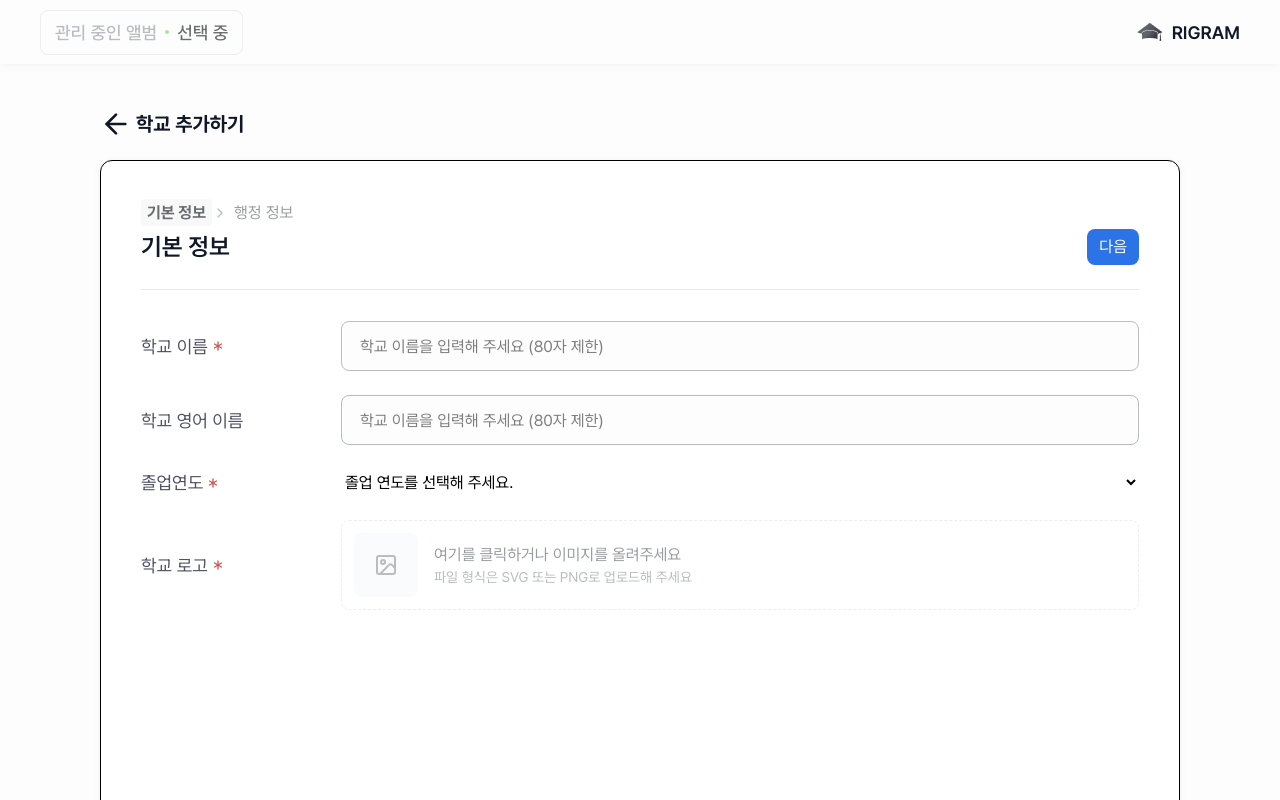
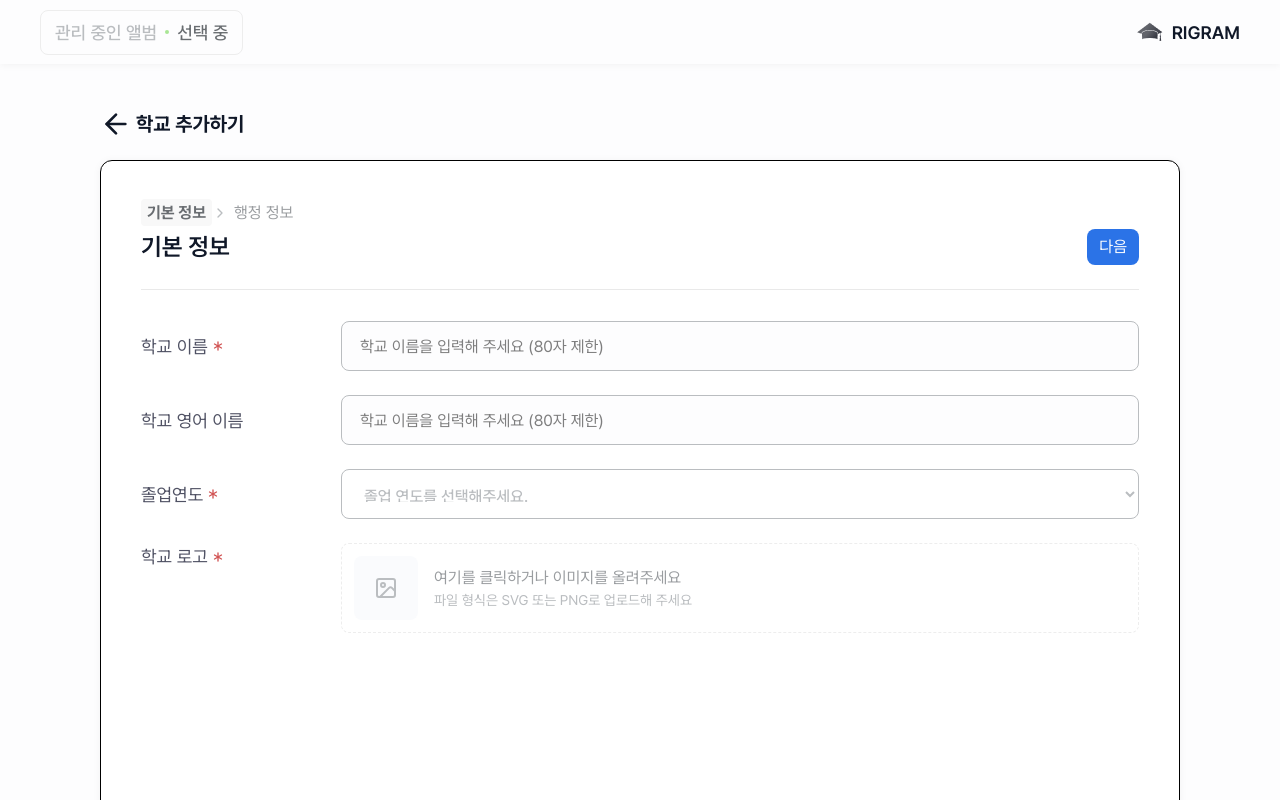
Before and after one commit to Photobit-RIGRAM/RIGRAM, a Next.js app: page /school-register/add in a window 1280 px wide. Built offline with nearby package versions, Linux system fonts and the light colour scheme.

Commit message:
[Refactor] School-register Add 페이지
- select 컴포넌트 삽입

```diff
--- a/src/app/school-register/add/page.tsx
+++ b/src/app/school-register/add/page.tsx
@@ -6,6 +6,7 @@ import Divider from '@/components/divider';
 import FileInput from '@/components/fileInput';
 import Input from '@/components/input';
 import PageHeader from '@/components/pageHeader';
+import Select from '@/components/select';
 import { Asterisk, ChevronRight } from 'lucide-react';
 import { useState } from 'react';
 
@@ -81,12 +82,14 @@ export default function SchoolAddPage() {
                   <Asterisk className="text-red w-4 h-4" />
                 </label>
                 <div className="flex-1 min-w-0">
-                  <select className="w-full">
-                    <option>졸업 연도를 선택해 주세요.</option>
-                  </select>
+                  <Select
+                    purpose="year"
+                    defaultValue="졸업 연도를 선택해주세요."
+                    SelectClass="w-full"
+                  />
                 </div>
               </div>
-              <div className="flex justify-start items-center">
+              <div className="flex justify-start items-start">
                 <label
                   htmlFor="school-logo"
                   className="shrink-0 flex justify-start items-center gap-0.5 text-16 text-gray-800 w-[100px] md:text-18 md:w-[200px]"
```
